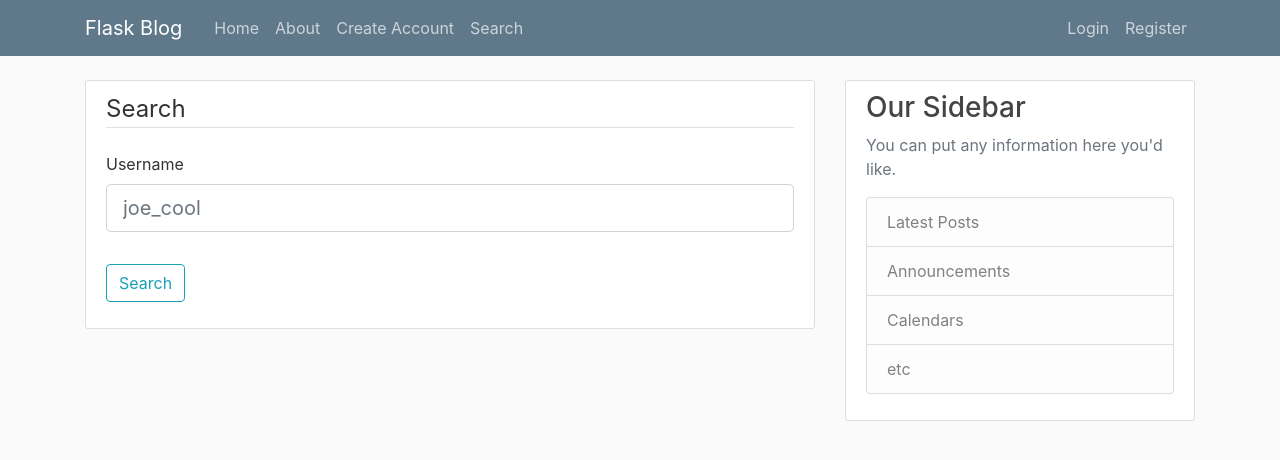
After one commit to aaronkopplin/Metallic, a Flask app: page /search in a window 1280 px wide. The commit adds this page. Shown: the top 460 px of the page. Run offline with Flask 2, Linux system fonts and the light colour scheme; some libraries are stand-ins or nearby versions.

Commit message:
adding search to website

```diff
--- a/forms.py
+++ b/forms.py
@@ -1,6 +1,11 @@
 from flask_wtf import FlaskForm
 from wtforms import StringField, PasswordField, SubmitField, BooleanField, Label
 from wtforms.validators import DataRequired, Length, Email, EqualTo
+
+
+class SearchForm(FlaskForm):
+    search = StringField("Username", validators=[DataRequired()])
+    submit = SubmitField("Search")
 
 
 class CreateAccountForm(FlaskForm):
--- a/metallic.py
+++ b/metallic.py
@@ -18,6 +18,10 @@ class Metallic:
 
     def username_exists(self, username: str):
         return self.contract.functions.usernameExists(username).call()
+
+    def getAccounts(self):
+        # returns a list of tuples [("username", "address", "currency"), (...), (...), ...]
+        return self.contract.functions.getAccounts().call()
     #
     # def getCurrentUsersUsername(self):
     #     return self.contract.functions.getCurrentUsersUsername().call()
--- a/templates/layout.html
+++ b/templates/layout.html
@@ -29,6 +29,7 @@
               <a class="nav-item nav-link" href="{{ url_for('home') }}">Home</a>
               <a class="nav-item nav-link" href="{{ url_for('about') }}">About</a>
               <a class="nav-item nav-link" href="{{ url_for('createAccount') }}">Create Account</a>
+              <a class="nav-item nav-link" href="{{ url_for('search') }}">Search</a>
             </div>
             <!-- Navbar Right Side -->
             <div class="navbar-nav">
--- /dev/null
+++ b/templates/search.html
@@ -0,0 +1,39 @@
+{% extends "layout.html" %}
+{% block content %}
+    <div class="content-section">
+        <form method="POST" action="">
+            {{ form.hidden_tag() }}
+            <fieldset class="form-group">
+                <legend class="border-bottom mb-4">Search</legend>
+                <div class="form-group">
+                    {{ form.search.label(class="form-control-label") }}
+                    {{ form.search(class="form-control form-control-lg", placeholder="joe_cool") }}
+                </div>
+
+            </fieldset>
+            <div class="form-group">
+                {{ form.submit(class="btn btn-outline-info") }}
+            </div>
+        </form>
+        {% if matchingAccounts %}
+            <table class="table table-striped table-bordered table-hover" style="width:100%">
+                <thead>
+                    <tr>
+                        <th>Username</th>
+                        <th>Address</th>
+                        <th>Currency</th>
+                    </tr>
+                </thead>
+                <tbody>
+                    {% for account in matchingAccounts %}
+                    <tr>
+                        <td>{{ account[0] }}</td>
+                        <td>{{ account[1] }}</td>
+                        <td>{{ account[2] }}</td>
+                    </tr>
+                {% endfor %}
+                </tbody>
+            </table>
+        {% endif %}
+    </div>
+{% endblock content %}
--- a/website.py
+++ b/website.py
@@ -25,6 +25,26 @@ def run_website(_metallic: Metallic):
     global metallic
     metallic = _metallic
     app.run(debug=True)
+
+
+@app.route('/search', methods=["GET","POST"])
+def search():
+    form = forms.SearchForm()
+    if form.validate_on_submit():
+        username = form.search.data
+        allUsernames = metallic.getAccounts()  # list of tuples
+
+        # filter the search results
+        matchingAccounts = []
+        for account in allUsernames:
+            if username in account[0]:
+                matchingAccounts.append(account)
+        print(allUsernames)
+        print(len(matchingAccounts))
+        return render_template('search.html', title="Create Account", form=form, matchingAccounts=matchingAccounts)
+
+    return render_template('search.html', title="Create Account", form=form, matchingAccounts=None)
+
 
 @app.route("/")
 @app.route("/home")
```
Also changed, not shown: app.py (line endings or trailing spaces), 1 other file.
